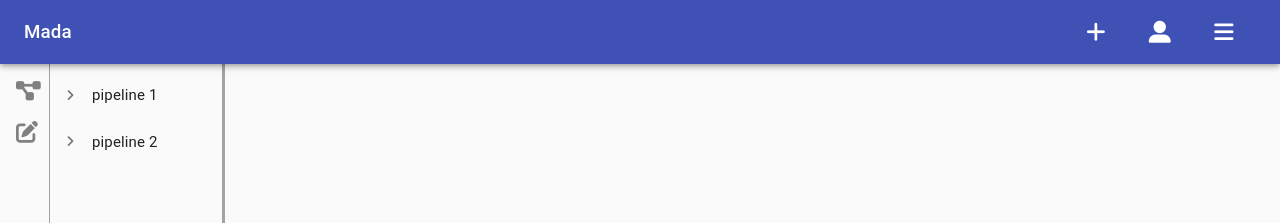
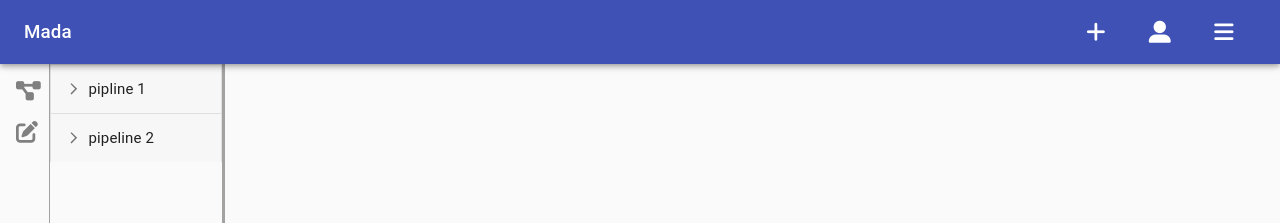
Before and after one commit to ivanatorr/Mada, a React (Create React App) app: page /pipelines in a window 1280 px wide. Shown: the top 223 px of the page. Built offline with nearby package versions, Linux system fonts and the light colour scheme.

Commit message:
Add drop menu on mode elements

```diff
--- a/src/App.css
+++ b/src/App.css
@@ -1,4 +1,4 @@
-.body{
+.body {
   height: 100vh !important;
   overflow-y: hidden !important;
 }
@@ -19,7 +19,17 @@
   position: relative;
   margin-left: 80%;
 }
+.cardListContent {
+  min-height: 200px;
+}
+.cardList {
+  list-style-type: none;
 
+  text-align: left;
+}
+.cardList ListItemText {
+  display: inline-block;
+}
 .h1 {
   margin-right: 50%;
 }
@@ -36,7 +46,7 @@
   position: absolute;
   left: 0;
   height: 100vh !important;
-  overflow:hidden;
+  overflow: hidden;
   top: 64px;
   bottom: 0;
   width: 50px;
@@ -49,7 +59,7 @@
   top: 64px;
   bottom: 0 !important;
   height: 100vh !important;
-  overflow:hidden;
+  overflow: hidden;
   min-width: 175px;
   max-width: 500px;
   border-right: 3px solid rgb(164, 161, 161);
--- a/src/SideBar/PipelineList.js
+++ b/src/SideBar/PipelineList.js
@@ -1,14 +1,57 @@
 import React, { useState } from "react";
-
+import { styled } from "@mui/material/styles";
+import ArrowForwardIosSharpIcon from "@mui/icons-material/ArrowForwardIosSharp";
+import MuiAccordion from "@mui/material/Accordion";
+import MuiAccordionSummary from "@mui/material/AccordionSummary";
+import Box from "@mui/material/Box";
+import MuiAccordionDetails from "@mui/material/AccordionDetails";
+import Typography from "@mui/material/Typography";
 import List from "@mui/material/List";
-import ListItem from "@mui/material/ListItem";
-import ListItemButton from "@mui/material/ListItemButton";
-import ListItemIcon from "@mui/material/ListItemIcon";
 import ListItemText from "@mui/material/ListItemText";
 import { Resizable } from "re-resizable";
 
+const Accordion = styled((props) => (
+  <MuiAccordion disableGutters elevation={0} square {...props} />
+))(({ theme }) => ({
+  border: `1px solid ${theme.palette.divider}`,
+  "&:not(:last-child)": {
+    borderBottom: 0,
+  },
+  "&:before": {
+    display: "none",
+  },
+}));
+const AccordionSummary = styled((props) => (
+  <MuiAccordionSummary
+    expandIcon={<ArrowForwardIosSharpIcon sx={{ fontSize: "0.9rem" }} />}
+    {...props}
+  />
+))(({ theme }) => ({
+  backgroundColor:
+    theme.palette.mode === "dark"
+      ? "rgba(255, 255, 255, .05)"
+      : "rgba(0, 0, 0, .03)",
+  flexDirection: "row-reverse",
+  "& .MuiAccordionSummary-expandIconWrapper.Mui-expanded": {
+    transform: "rotate(90deg)",
+  },
+  "& .MuiAccordionSummary-content": {
+    marginLeft: theme.spacing(1),
+  },
+}));
+const AccordionDetails = styled(MuiAccordionDetails)(({ theme }) => ({
+  padding: theme.spacing(2),
+  borderTop: "1px solid rgba(0, 0, 0, .125)",
+}));
+
 export const PipelineList = () => {
   const [state, setState] = useState({ width: 175 });
+  const [expanded, setExpanded] = useState(null);
+
+  const handleChange = (panel) => (event, newExpanded) => {
+    setExpanded(newExpanded ? panel : false);
+  };
+
   return (
     <Resizable
       className="schemaListPosition"
@@ -19,24 +62,39 @@ export const PipelineList = () => {
         });
       }}
     >
-      <List sx={{ width: "100%", maxWidth: 360 }} aria-label="contacts">
-        <ListItem disablePadding>
-          <ListItemButton>
-            <ListItemIcon>
-              <i className="fas fa-angle-right"></i>
-            </ListItemIcon>
-            <ListItemText className="schemaListText" primary="pipeline 1" />
-          </ListItemButton>
-        </ListItem>
-        <ListItem disablePadding>
-          <ListItemButton>
-            <ListItemIcon>
-              <i className="fas fa-angle-right"></i>
-            </ListItemIcon>
-            <ListItemText className="schemaListText" primary="pipeline 2" />
-          </ListItemButton>
-        </ListItem>
-      </List>
+      <Accordion
+        expanded={expanded === "pipeline1"}
+        onChange={handleChange("pipeline1")}
+      >
+        <AccordionSummary>
+          <Typography>pipline 1</Typography>
+        </AccordionSummary>
+        <AccordionDetails>
+          <Box>
+            <List className="cardList">
+              <ListItemText>Name:</ListItemText>
+              <ListItemText>File name:</ListItemText>
+              <ListItemText>Date of foundation:</ListItemText>
+              <ListItemText>Date of change:</ListItemText>
+              <ListItemText>Author:</ListItemText>
+              <ListItemText>Author of change:</ListItemText>
+              <ListItemText>Version:</ListItemText>
+              <ListItemText>Number of dictinary:</ListItemText>
+            </List>
+          </Box>
+        </AccordionDetails>
+      </Accordion>
+      <Accordion
+        expanded={expanded === "pipeline2"}
+        onChange={handleChange("pipeline2")}
+      >
+        <AccordionSummary>
+          <Typography>pipeline 2</Typography>
+        </AccordionSummary>
+        <AccordionDetails>
+          <Typography>pipline 2</Typography>
+        </AccordionDetails>
+      </Accordion>
     </Resizable>
   );
 };
--- a/src/SideBar/TasksList.js
+++ b/src/SideBar/TasksList.js
@@ -1,13 +1,57 @@
 import React, { useState } from "react";
+import { styled } from "@mui/material/styles";
+import ArrowForwardIosSharpIcon from "@mui/icons-material/ArrowForwardIosSharp";
+import MuiAccordion from "@mui/material/Accordion";
+import MuiAccordionSummary from "@mui/material/AccordionSummary";
+import Box from "@mui/material/Box";
+import MuiAccordionDetails from "@mui/material/AccordionDetails";
+import Typography from "@mui/material/Typography";
+import List from "@mui/material/List";
+import ListItemText from "@mui/material/ListItemText";
 import { Resizable } from "re-resizable";
-import List from "@mui/material/List";
-import ListItem from "@mui/material/ListItem";
-import ListItemButton from "@mui/material/ListItemButton";
-import ListItemIcon from "@mui/material/ListItemIcon";
-import ListItemText from "@mui/material/ListItemText";
+
+const Accordion = styled((props) => (
+  <MuiAccordion disableGutters elevation={0} square {...props} />
+))(({ theme }) => ({
+  border: `1px solid ${theme.palette.divider}`,
+  "&:not(:last-child)": {
+    borderBottom: 0,
+  },
+  "&:before": {
+    display: "none",
+  },
+}));
+const AccordionSummary = styled((props) => (
+  <MuiAccordionSummary
+    expandIcon={<ArrowForwardIosSharpIcon sx={{ fontSize: "0.9rem" }} />}
+    {...props}
+  />
+))(({ theme }) => ({
+  backgroundColor:
+    theme.palette.mode === "dark"
+      ? "rgba(255, 255, 255, .05)"
+      : "rgba(0, 0, 0, .03)",
+  flexDirection: "row-reverse",
+  "& .MuiAccordionSummary-expandIconWrapper.Mui-expanded": {
+    transform: "rotate(90deg)",
+  },
+  "& .MuiAccordionSummary-content": {
+    marginLeft: theme.spacing(1),
+  },
+}));
+const AccordionDetails = styled(MuiAccordionDetails)(({ theme }) => ({
+  padding: theme.spacing(2),
+  borderTop: "1px solid rgba(0, 0, 0, .125)",
+}));
 
 export const TasksList = () => {
   const [state, setState] = useState({ width: 175 });
+  const [expanded, setExpanded] = useState(null);
+
+  const handleChange = (panel) => (event, newExpanded) => {
+    setExpanded(newExpanded ? panel : false);
+  };
+
   return (
     <Resizable
       className="schemaListPosition"
@@ -18,24 +62,39 @@ export const TasksList = () => {
         });
       }}
     >
-      <List sx={{ width: "100%", maxWidth: 360 }} aria-label="contacts">
-        <ListItem disablePadding>
-          <ListItemButton>
-            <ListItemIcon>
-              <i className="fas fa-angle-right"></i>
-            </ListItemIcon>
-            <ListItemText className="schemaListText" primary="task 1" />
-          </ListItemButton>
-        </ListItem>
-        <ListItem disablePadding>
-          <ListItemButton>
-            <ListItemIcon>
-              <i className="fas fa-angle-right"></i>
-            </ListItemIcon>
-            <ListItemText className="schemaListText" primary="task 2" />
-          </ListItemButton>
-        </ListItem>
-      </List>
+      <Accordion
+        expanded={expanded === "pipeline1"}
+        onChange={handleChange("pipeline1")}
+      >
+        <AccordionSummary>
+          <Typography>task 1</Typography>
+        </AccordionSummary>
+        <AccordionDetails>
+          <Box>
+            <List className="cardList">
+              <ListItemText>Name:</ListItemText>
+              <ListItemText>File name:</ListItemText>
+              <ListItemText>Date of foundation:</ListItemText>
+              <ListItemText>Date of change:</ListItemText>
+              <ListItemText>Author:</ListItemText>
+              <ListItemText>Author of change:</ListItemText>
+              <ListItemText>Version:</ListItemText>
+              <ListItemText>Number of dictinary:</ListItemText>
+            </List>
+          </Box>
+        </AccordionDetails>
+      </Accordion>
+      <Accordion
+        expanded={expanded === "task2"}
+        onChange={handleChange("task2")}
+      >
+        <AccordionSummary>
+          <Typography>task 2</Typography>
+        </AccordionSummary>
+        <AccordionDetails>
+          <Typography>task 2</Typography>
+        </AccordionDetails>
+      </Accordion>
     </Resizable>
   );
 };
```
Also changed, not shown: src/testData.json (added, +12 -0 lines).
